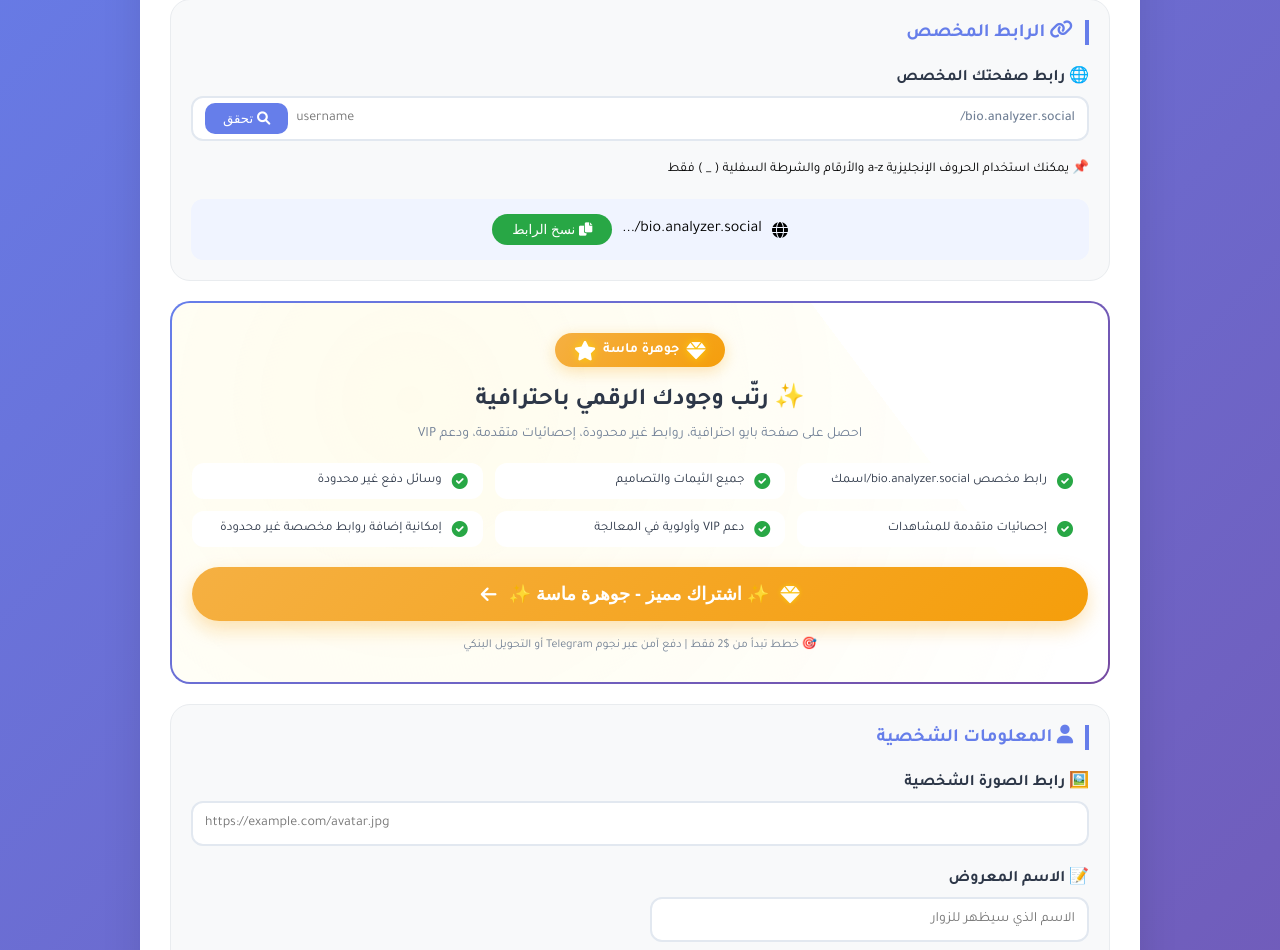
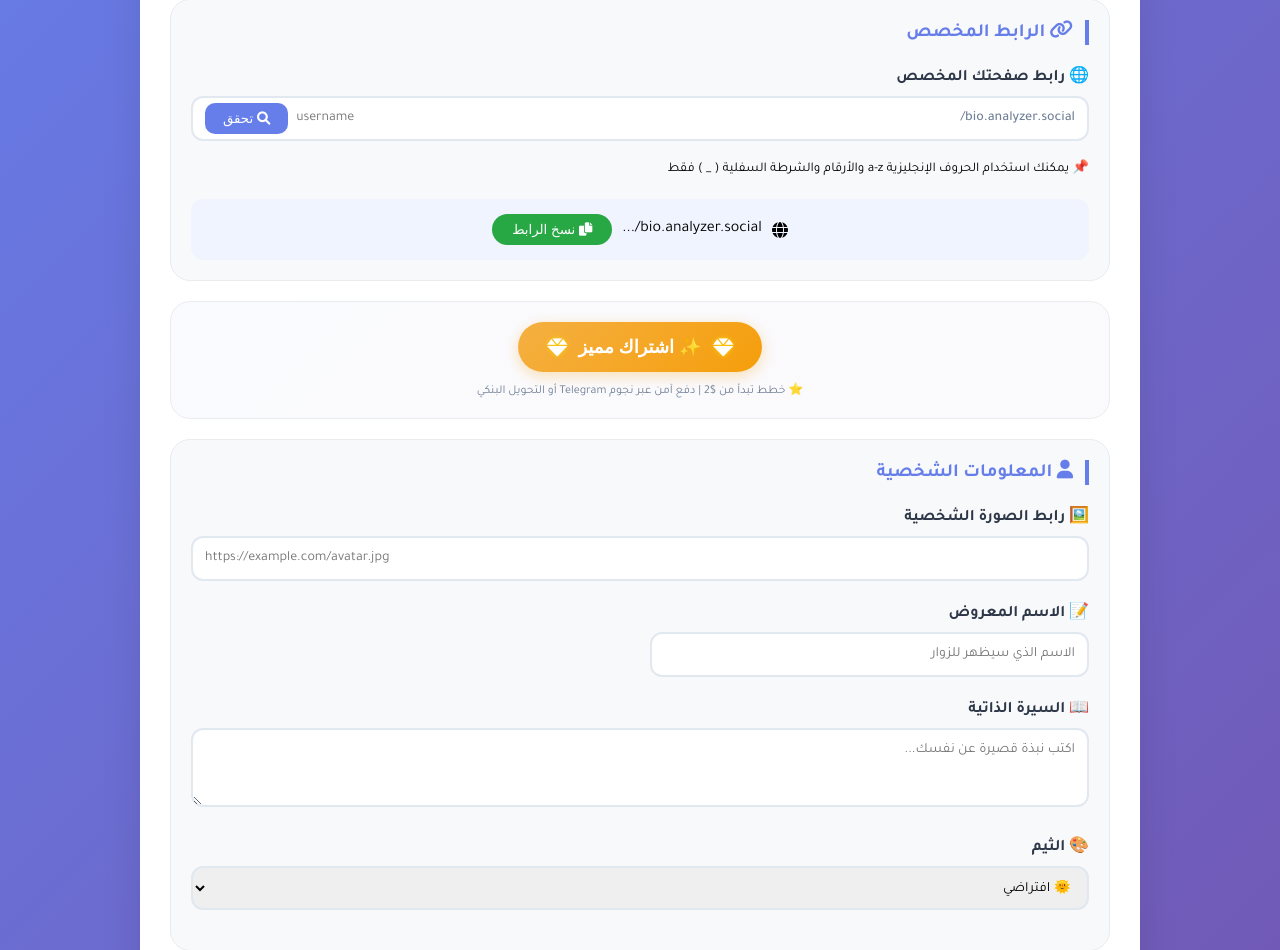
Before and after one commit to analyzer-social/social-analyzer-website, a Flask app: page /dashboard in a window 1280 px wide. Shown: the part 302-1252 px from the top of the page. Run offline with Flask 3, Linux system fonts and the light colour scheme; some libraries are stand-ins or nearby versions.

Commit message:
القسم 10.5: زر الاشتراك المميز (نسخة مبسطة)

```diff
--- a/templates/dashboard.html
+++ b/templates/dashboard.html
@@ -175,144 +175,44 @@
             cursor: pointer;
         }
 
-        /* ===================================================== */
-        /* القسم 2: زر الاشتراك المميز - جوهرة ماسة              */
+                /* ===================================================== */
+        /* القسم 2: زر الاشتراك المميز (نسخة مبسطة)              */
         /* ===================================================== */
 
-        .premium-upgrade-card {
-            background: linear-gradient(135deg, #667eea15 0%, #764ba215 100%);
-            border: 2px solid transparent;
-            background-image: linear-gradient(white, white), linear-gradient(135deg, #667eea, #764ba2);
-            background-origin: border-box;
-            background-clip: padding-box, border-box;
-            position: relative;
-            overflow: hidden;
-        }
-
-        .premium-upgrade-card::before {
-            content: '';
-            position: absolute;
-            top: -50%;
-            left: -50%;
-            width: 200%;
-            height: 200%;
-            background: radial-gradient(circle, rgba(255,215,0,0.1) 0%, transparent 70%);
-            animation: shimmer 3s infinite;
-        }
-
-        @keyframes shimmer {
-            0% { transform: translate(-30%, -30%) rotate(0deg); opacity: 0; }
-            50% { opacity: 1; }
-            100% { transform: translate(30%, 30%) rotate(180deg); opacity: 0; }
-        }
-
-        .premium-upgrade-section {
-            text-align: center;
-            padding: 10px 0;
-            position: relative;
-            z-index: 1;
-        }
-
-        .premium-badge {
-            display: inline-flex;
-            align-items: center;
-            gap: 8px;
-            background: linear-gradient(135deg, #f5b042, #f59e0b);
-            padding: 8px 20px;
-            border-radius: 50px;
-            color: white;
-            font-weight: bold;
-            margin-bottom: 15px;
-            font-size: 14px;
-            box-shadow: 0 4px 15px rgba(245,158,11,0.3);
-        }
-
-        .premium-badge i {
-            font-size: 18px;
-            animation: gemPulse 2s infinite;
-        }
-
-        @keyframes gemPulse {
-            0%, 100% { transform: scale(1); text-shadow: 0 0 0px gold; }
-            50% { transform: scale(1.1); text-shadow: 0 0 10px gold; }
-        }
-
-        .premium-title {
-            font-size: 24px;
-            color: #2d3748;
-            margin-bottom: 10px;
-        }
-
-        .premium-desc {
-            color: #718096;
-            margin-bottom: 20px;
-            font-size: 14px;
-        }
-
-        .premium-features {
-            display: grid;
-            grid-template-columns: repeat(auto-fit, minmax(250px, 1fr));
-            gap: 12px;
-            margin: 20px 0;
-            text-align: right;
-        }
-
-        .premium-feature {
-            background: white;
-            padding: 10px 15px;
-            border-radius: 12px;
-            font-size: 13px;
-            color: #2d3748;
-            display: flex;
-            align-items: center;
-            gap: 10px;
-        }
-
-        .premium-feature i {
-            color: #28a745;
-            font-size: 16px;
-        }
-
-        .premium-upgrade-btn {
+        .simple-premium-btn {
             background: linear-gradient(135deg, #f5b042, #f59e0b);
             color: white;
             border: none;
-            padding: 16px 25px;
+            padding: 14px 28px;
             border-radius: 60px;
             font-size: 18px;
             font-weight: bold;
             cursor: pointer;
-            width: 100%;
-            margin: 15px 0;
             transition: all 0.3s ease;
-            display: flex;
+            display: inline-flex;
             align-items: center;
             justify-content: center;
-            gap: 12px;
-            box-shadow: 0 8px 20px rgba(245,158,11,0.3);
-            position: relative;
-            overflow: hidden;
+            gap: 10px;
+            box-shadow: 0 4px 15px rgba(245,158,11,0.3);
+            width: auto;
+            min-width: 220px;
         }
 
-        .premium-upgrade-btn:hover {
-            transform: translateY(-3px);
-            box-shadow: 0 12px 30px rgba(245,158,11,0.4);
+        .simple-premium-btn:hover {
+            transform: translateY(-2px);
+            box-shadow: 0 8px 20px rgba(245,158,11,0.4);
         }
 
-        .premium-upgrade-btn:active {
-            transform: translateY(0px);
+        .simple-premium-btn i.fa-gem {
+            animation: simpleGemShine 1.5s ease-in-out infinite;
         }
 
-        .premium-upgrade-btn i.fa-gem {
-            animation: gemShine 1.5s ease-in-out infinite;
+        @keyframes simpleGemShine {
+            0%, 100% { transform: scale(1); }
+            50% { transform: scale(1.15); text-shadow: 0 0 5px gold; }
         }
 
-        @keyframes gemShine {
-            0%, 100% { opacity: 0.7; transform: scale(1); }
-            50% { opacity: 1; transform: scale(1.1); text-shadow: 0 0 5px gold; }
-        }
-
-        .premium-note {
+        .simple-premium-note {
             font-size: 12px;
             color: #718096;
             margin-top: 10px;
@@ -552,34 +452,17 @@
             </div>
         </div>
 
-        <!-- القسم 10.5: زر الاشتراك المميز - جوهرة ماسة -->
-        <div class="card premium-upgrade-card">
-            <div class="premium-upgrade-section">
-                <div class="premium-badge">
-                    <i class="fas fa-gem"></i>
-                    <span>جوهرة ماسة</span>
-                    <i class="fas fa-star"></i>
-                </div>
-                <h2 class="premium-title">✨ رتّب وجودك الرقمي باحترافية</h2>
-                <p class="premium-desc">احصل على صفحة بايو احترافية، روابط غير محدودة، إحصائيات متقدمة، ودعم VIP</p>
-
-                <div class="premium-features">
-                    <div class="premium-feature"><i class="fas fa-check-circle"></i> رابط مخصص bio.analyzer.social/اسمك</div>
-                    <div class="premium-feature"><i class="fas fa-check-circle"></i> جميع الثيمات والتصاميم</div>
-                    <div class="premium-feature"><i class="fas fa-check-circle"></i> وسائل دفع غير محدودة</div>
-                    <div class="premium-feature"><i class="fas fa-check-circle"></i> إحصائيات متقدمة للمشاهدات</div>
-                    <div class="premium-feature"><i class="fas fa-check-circle"></i> دعم VIP وأولوية في المعالجة</div>
-                    <div class="premium-feature"><i class="fas fa-check-circle"></i> إمكانية إضافة روابط مخصصة غير محدودة</div>
-                </div>
-
-                <button class="premium-upgrade-btn" onclick="goToPlansPage()">
-                    <i class="fas fa-gem"></i>
-                    ✨ اشتراك مميز - جوهرة ماسة ✨
-                    <i class="fas fa-arrow-left"></i>
-                </button>
-                <div class="premium-note">
-                    🎯 خطط تبدأ من $2 فقط | دفع آمن عبر نجوم Telegram أو التحويل البنكي
-                </div>
+                <!-- ===================================================== -->
+        <!-- القسم 10.5: زر الاشتراك المميز (نسخة مبسطة)           -->
+        <!-- ===================================================== -->
+        <div class="card" style="text-align: center; background: linear-gradient(135deg, #667eea08, #764ba208);">
+            <button class="simple-premium-btn" onclick="goToPlansPage()">
+                <i class="fas fa-gem fa-fw"></i>
+                ✨ اشتراك مميز
+                <i class="fas fa-gem fa-fw"></i>
+            </button>
+            <div class="simple-premium-note">
+                ⭐ خطط تبدأ من $2 | دفع آمن عبر نجوم Telegram أو التحويل البنكي
             </div>
         </div>
 
```
